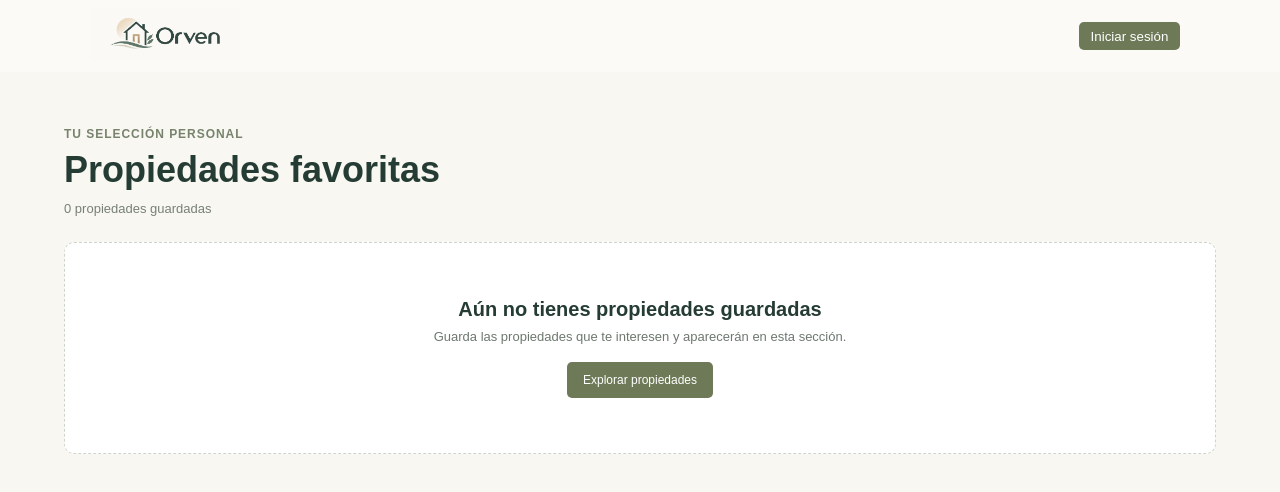
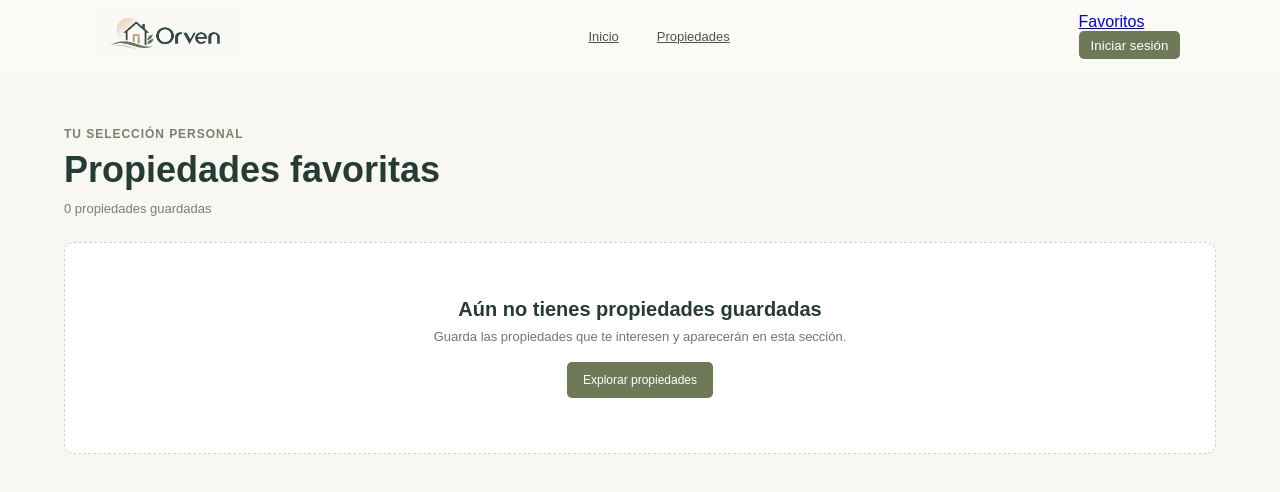
Before and after one commit to Dalmar-Campaz/Orven---Real-State-website, a React (Vite) app: page /favoritos in a window 1280 px wide. Shown: the top 492 px of the page. Built offline with nearby package versions, Linux system fonts and the light colour scheme; a web font is replaced by a local one.

Commit message:
Add catalog and favorites navigation links

```diff
--- a/src/components/HomeNavbar/HomeNavbar.tsx
+++ b/src/components/HomeNavbar/HomeNavbar.tsx
@@ -1,4 +1,5 @@
 import { useState, useEffect } from "react";
+import { Link } from "react-router-dom";
 import logo from "../../assets/Logo.png";
 import "./HomeNavbar.css";
 import AvatarProfile from "../AvatarProfile/AvatarProfile";
@@ -10,77 +11,74 @@ type HomeNavbarProps = {
 export default function HomeNavbar({
   activePage = "home",
 }: HomeNavbarProps) {
-  // Estado para guardar el ID de la sección activa actual (ej: "inicio", "propiedades", "nosotros")
   const [activeSection, setActiveSection] = useState("inicio");
 
   useEffect(() => {
-    // Si no estamos en la página de inicio, no necesitamos observar el scroll de estas secciones
     if (activePage !== "home") return;
 
-    // Seleccionamos todas las secciones del DOM que tienen un ID correspondiente a los enlaces
-    const sections = document.querySelectorAll("section[id], div[id]"); // Ajusta según tus contenedores
-
+    const sections = document.querySelectorAll("section[id], div[id]");
     const observer = new IntersectionObserver(
       (entries) => {
         entries.forEach((entry) => {
-          // Si la sección entra en el área visible de la pantalla (al menos un 50% visible)
           if (entry.isIntersecting) {
             setActiveSection(entry.target.id);
           }
         });
       },
       {
-        // Margen negativo superior para que detecte la sección un poco antes de llegar arriba del todo
         rootMargin: "-20% 0px -50% 0px",
         threshold: 0,
-      }
+      },
     );
 
     sections.forEach((section) => observer.observe(section));
-
-    return () => {
-      sections.forEach((section) => observer.unobserve(section));
-    };
+    return () => observer.disconnect();
   }, [activePage]);
 
   return (
     <header className="navbar">
       <div className="navbar-container">
-        <a href="#inicio" aria-label="Orven, volver al inicio">
+        <Link to="/" aria-label="Orven, volver al inicio">
           <img className="logo" src={logo} alt="Orven" />
-        </a>
+        </Link>
 
         {activePage === "home" ? (
           <nav className="nav-links" aria-label="Navegación principal">
             <a
               href="#inicio"
               className={activeSection === "inicio" ? "active" : ""}
-              aria-current={activeSection === "inicio" ? "page" : undefined}
+              aria-current={activeSection === "inicio" ? "location" : undefined}
             >
               Inicio
             </a>
-
             <a
               href="#propiedades"
               className={activeSection === "propiedades" ? "active" : ""}
-              aria-current={activeSection === "propiedades" ? "page" : undefined}
+              aria-current={activeSection === "propiedades" ? "location" : undefined}
             >
               Propiedades
             </a>
-
             <a
               href="#nosotros"
               className={activeSection === "nosotros" ? "active" : ""}
-              aria-current={activeSection === "nosotros" ? "page" : undefined}
+              aria-current={activeSection === "nosotros" ? "location" : undefined}
             >
               Sobre Nosotros
             </a>
           </nav>
         ) : (
-          ""
+          <nav className="nav-links" aria-label="Navegación principal">
+            <Link to="/">Inicio</Link>
+            <Link to="/propiedades">Propiedades</Link>
+          </nav>
         )}
 
-        <AvatarProfile />
+        <div className="navbar-actions">
+          <Link className="nav-favorites" to="/favoritos">
+            Favoritos
+          </Link>
+          <AvatarProfile />
+        </div>
       </div>
     </header>
   );
```
